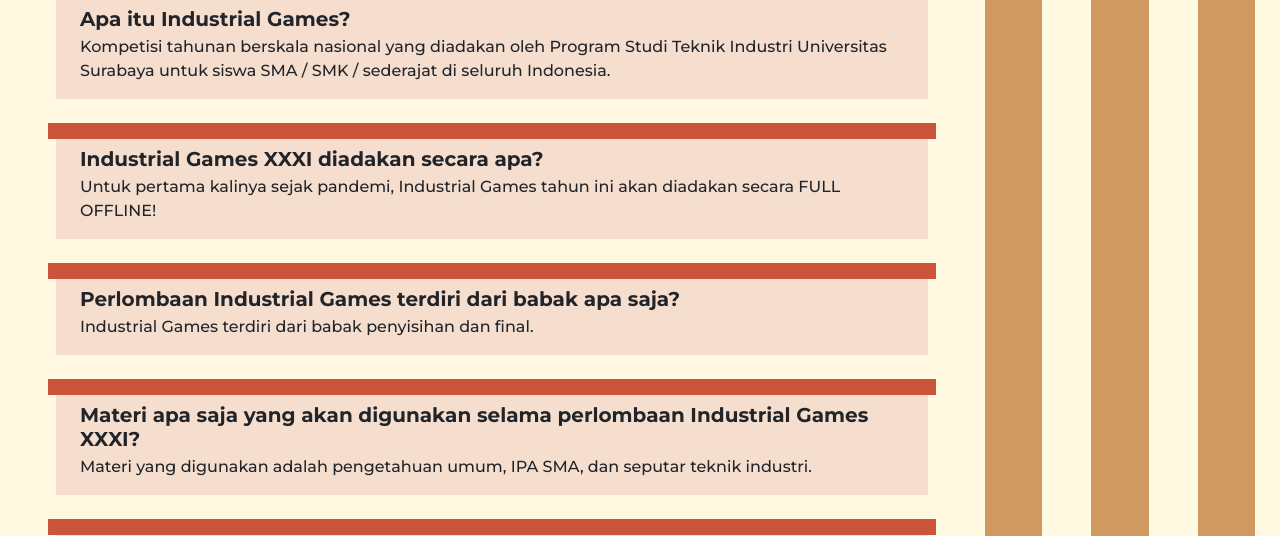
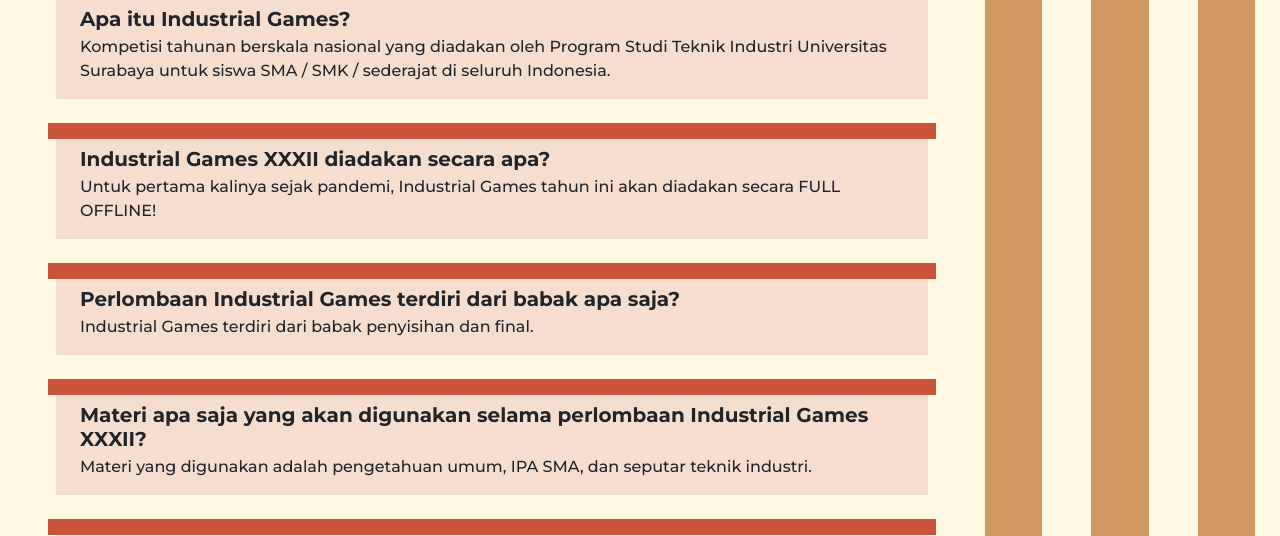
Before and after one commit to AlexanderKentSo/Web_Pendaftaran_IGXXXII, a Laravel app: page /faq in a window 1280 px wide. Shown: the part 206-742 px from the top of the page. Run offline with Laravel 9, Linux system fonts and the light colour scheme.

Commit message:
[FAQ] Perbaikan

```diff
--- a/resources/views/faq.blade.php
+++ b/resources/views/faq.blade.php
@@ -72,7 +72,7 @@
                     <div class="mt-4">
                         <div class="box-pertanyaan-1 w-100"></div>
                         <div class="box-pertanyaan-1-isi pt-2 pb-3 mx-2 px-4">
-                            <h1 class="mb-1 monst-bold fs-5 ">Industrial Games XXXI diadakan secara apa?</h1>
+                            <h1 class="mb-1 monst-bold fs-5 ">Industrial Games XXXII diadakan secara apa?</h1>
                             <p class="monst-medium fs-6">Untuk pertama kalinya sejak pandemi, Industrial Games tahun ini akan diadakan secara FULL OFFLINE!</p>
                         </div>
                     </div>
@@ -86,7 +86,7 @@
                     <div class="mt-4">
                         <div class="box-pertanyaan-1 w-100"></div>
                         <div class="box-pertanyaan-1-isi pt-2 pb-3 mx-2 px-4">
-                            <h1 class="mb-1 monst-bold fs-5 ">Materi apa saja yang akan digunakan selama perlombaan Industrial Games XXXI?</h1>
+                            <h1 class="mb-1 monst-bold fs-5 ">Materi apa saja yang akan digunakan selama perlombaan Industrial Games XXXII?</h1>
                             <p class="monst-medium fs-6">Materi yang digunakan adalah pengetahuan umum, IPA SMA, dan seputar teknik industri.</p>
                         </div>
                     </div>
```
